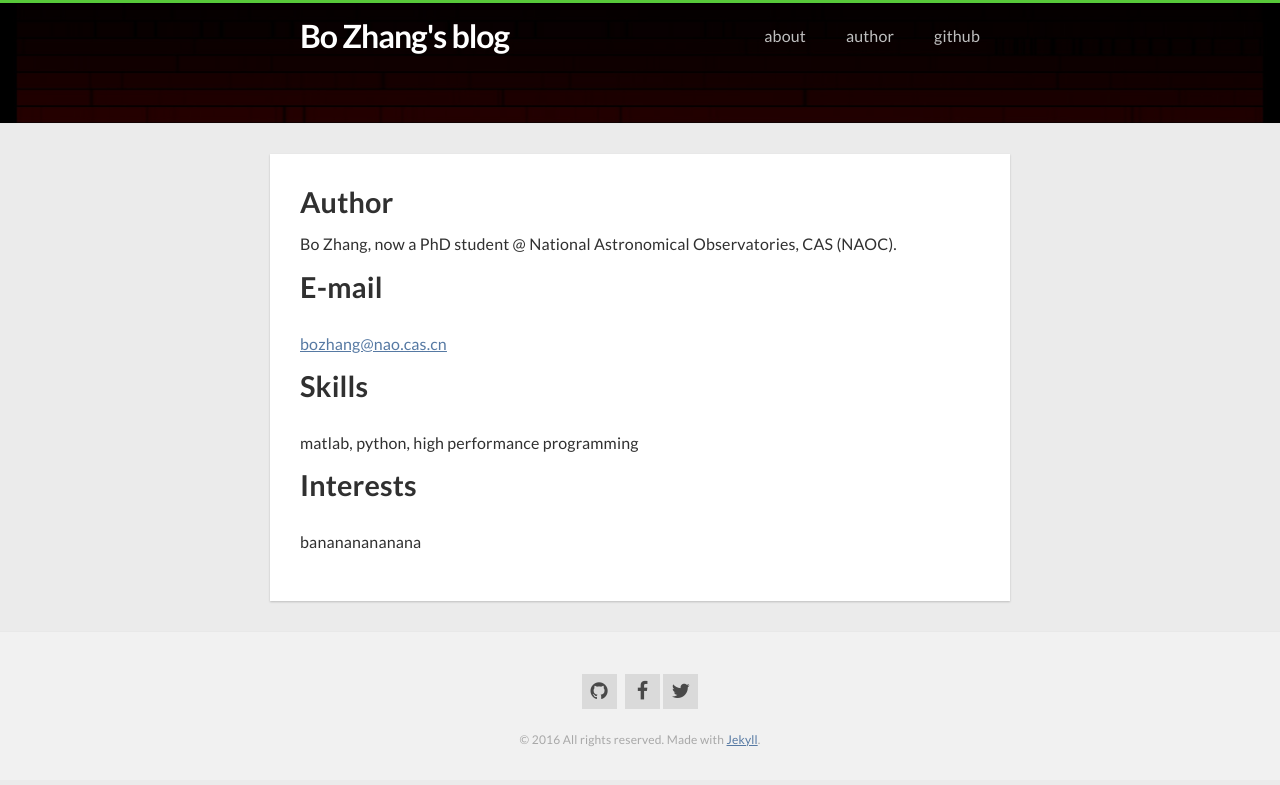
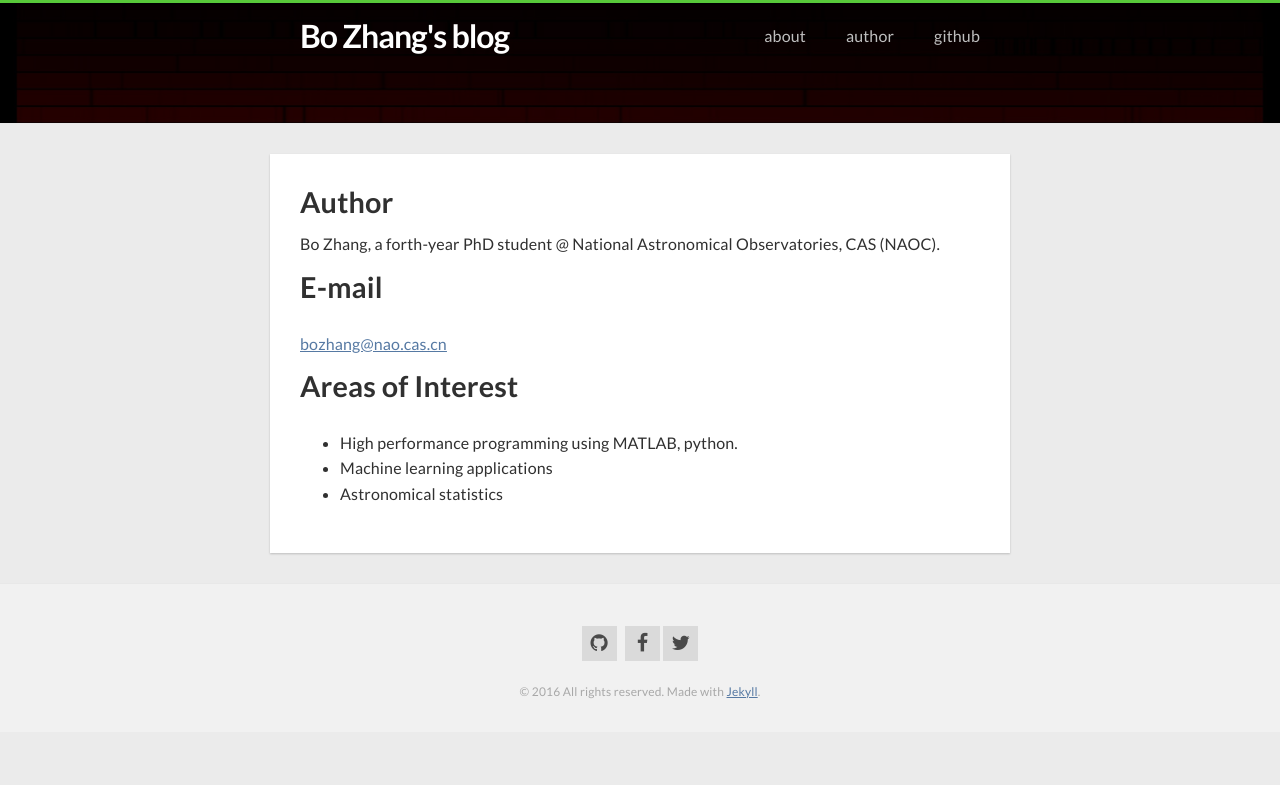
Before and after one commit to hypergravity/hypergravity.github.io, a Jekyll site: the page built from author.md, in a window 1280 px wide. Shown: the top 785 px of the page. Built offline with Jekyll 4.4.1, drawn with Linux system fonts in a browser that asks for light colours; nearby versions of some CDN libraries.

Commit message:
update author.md

```diff
--- a/author.md
+++ b/author.md
@@ -5,20 +5,14 @@ permalink: /author/
 slug: author
 ---
 
-Bo Zhang, now a PhD student @ National Astronomical Observatories, CAS (NAOC).
+Bo Zhang, a forth-year PhD student @ National Astronomical Observatories, CAS (NAOC).
 
 ## E-mail
 
 <mailto:bozhang@nao.cas.cn>
 
+## Areas of Interest
 
-## Skills
-
-matlab, python, high performance programming
-
-
-
-
-## Interests
-
-banananananana
+- High performance programming using MATLAB, python.
+- Machine learning applications
+- Astronomical statistics
```
